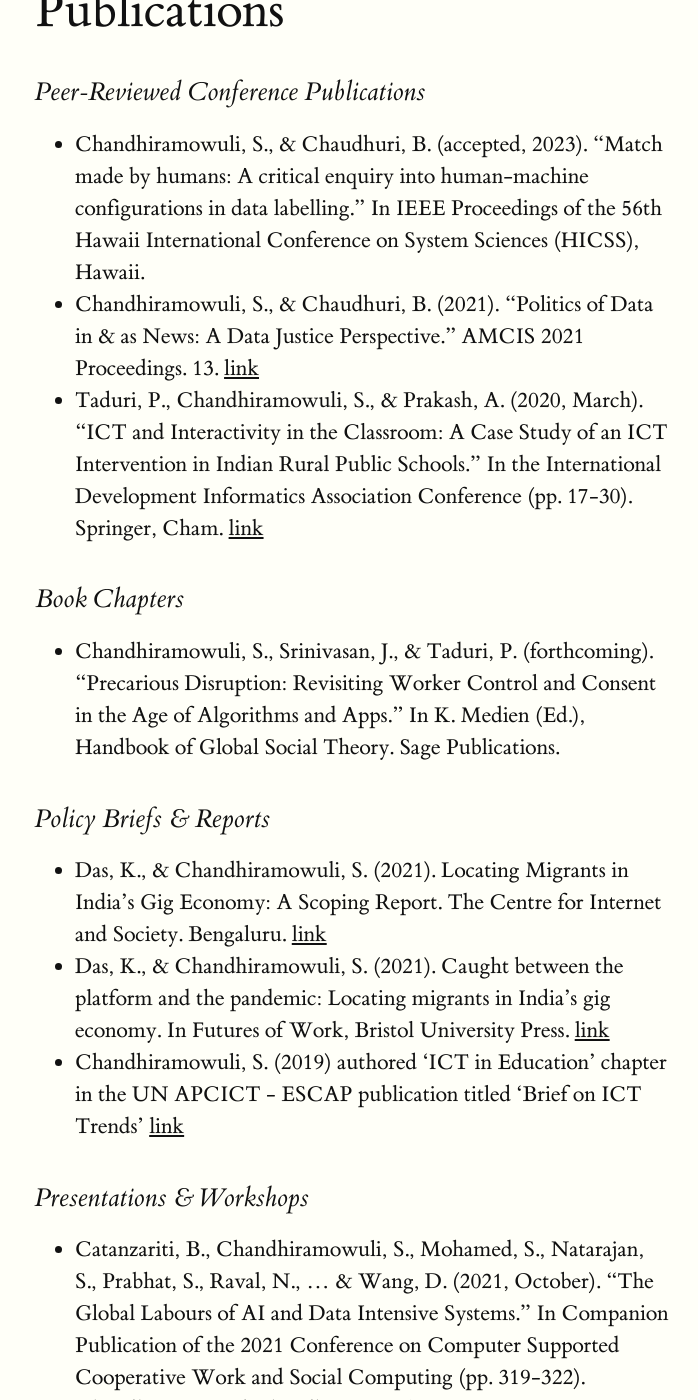
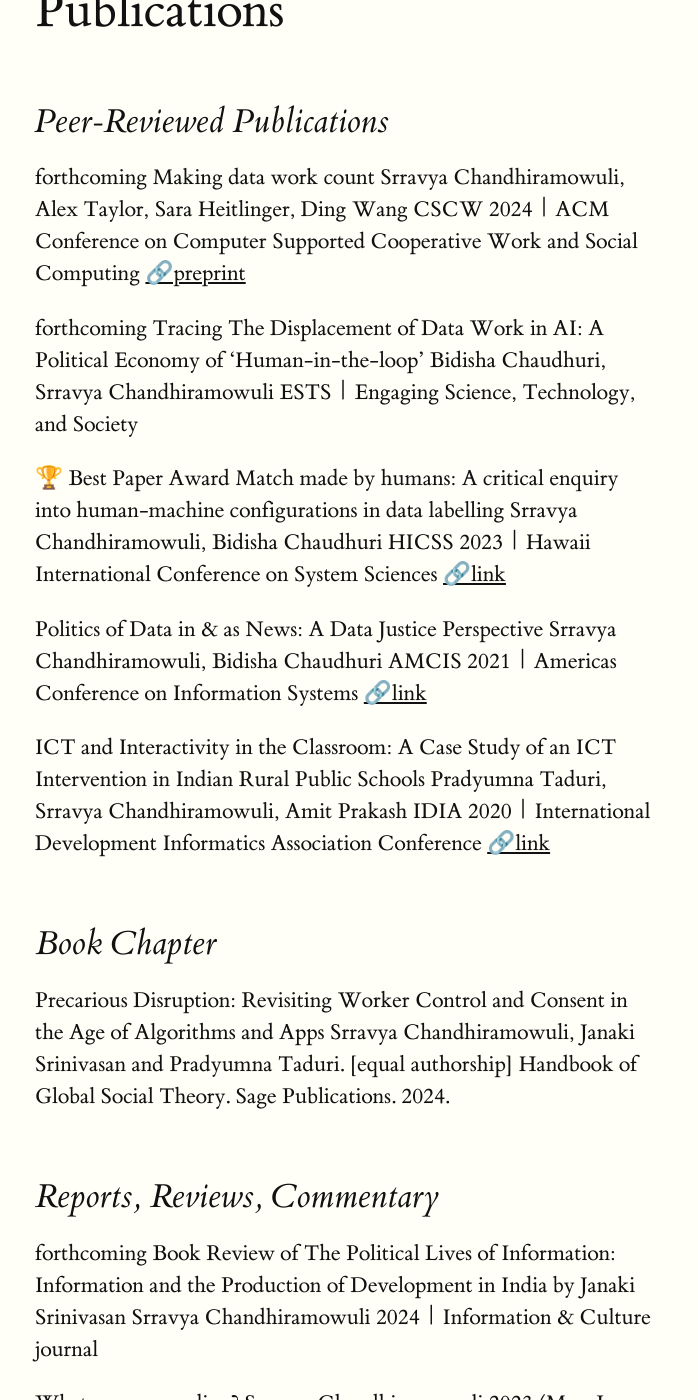
Before and after one commit to srravya/srravya.github.io, a Jekyll site: the page built from publications/index.md, in a window 1280 px wide and 1400 px high, scrolled down 244 px. Shown: the whole window, without its empty margins (125-823 px from the left). Built offline with Jekyll 4.4.1, drawn with Linux system fonts in a browser that asks for light colours; some of the changed text lies outside the part shown.

Commit message:
Add new publication formatting

```diff
--- a/publications/index.md
+++ b/publications/index.md
@@ -4,12 +4,73 @@
 description: A selected list of my research
 ---
 
+## Peer-reviewed publications
+
+forthcoming
+Making data work count
+Srravya Chandhiramowuli, Alex Taylor, Sara Heitlinger, Ding Wang
+CSCW 2024 | ACM Conference on Computer Supported Cooperative Work and Social Computing
+[🔗preprint](https://arxiv.org/abs/2311.18046)
+
+forthcoming
+Tracing The Displacement of Data Work in AI: A Political Economy of ‘Human-in-the-loop’
+Bidisha Chaudhuri, Srravya Chandhiramowuli
+ESTS | Engaging Science, Technology, and Society
+
+🏆 Best Paper Award
+Match made by humans: A critical enquiry into human-machine configurations in data labelling
+Srravya Chandhiramowuli, Bidisha Chaudhuri
+HICSS 2023 | Hawaii International Conference on System Sciences
+[🔗link](https://hdl.handle.net/10125/102882)
+
+Politics of Data in & as News: A Data Justice Perspective
+Srravya Chandhiramowuli, Bidisha Chaudhuri
+AMCIS 2021 | Americas Conference on Information Systems
+[🔗link](https://aisel.aisnet.org/amcis2021/global_develop/global_develop/13)
+
+ICT and Interactivity in the Classroom: A Case Study of an ICT Intervention in Indian Rural Public Schools
+Pradyumna Taduri, Srravya Chandhiramowuli, Amit Prakash
+IDIA 2020 | International Development Informatics Association Conference
+[🔗link](https://doi.org/10.1007/978-3-030-52014-4_2)
+
+## Book chapter
+
+Precarious Disruption: Revisiting Worker Control and Consent in the Age of Algorithms and Apps
+Srravya Chandhiramowuli, Janaki Srinivasan and Pradyumna Taduri. [equal authorship]
+Handbook of Global Social Theory. Sage Publications. 2024.
+
+## Reports, reviews, commentary
+
+forthcoming
+Book Review of The Political Lives of Information: Information and the Production of Development in India by Janaki Srinivasan
+Srravya Chandhiramowuli
+2024 | Information & Culture journal
+
+What are you reading?
+Srravya Chandhiramowuli
+2023 (May-June issue) | ACM Interactions magazine
+[🔗link](https://interactions.acm.org/archive/view/may-june-2023/srravya-chandhiramowuli)
+
+Between the platform and the pandemic: Locating migrants in India’s gig economy.
+Kaarika Das, Srravya Chandhiramowuli [equal authorship]
+2021 | Futures of Work blog, Bristol University Press
+[🔗link](https://futuresofwork.co.uk/2021/03/16/caught-between-the-platform-and-the-pandemic-locating-migrants-in-indias-gig-economy/)
+
+Locating Migrants in India’s Gig Economy: A Scoping Report
+Kaarika Das, Srravya Chandhiramowuli [equal authorship]
+2021 | The Centre for Internet and Society
+[🔗link](https://cis-india.org/raw/locating-migrants-in-indias-gig-economy-a-scoping-report)
+
+Chapter on ICT in Education in the ‘Brief on ICT Trends’ report
+Srravya Chandhiramowuli, Amit Prakash
+2019 | United Nations APCICT - ESCAP publication
+[🔗link](https://www.unapcict.org/sites/default/files/inline-files/ICT%20TRENDS_%20ICT%20for%20Education.pdf)
 
 ### Peer-reviewed conference publications
 
  - Chandhiramowuli, S., & Chaudhuri, B. (accepted, 2023). “Match made by humans: A critical enquiry into human-machine configurations in data labelling.” In IEEE Proceedings of the 56th Hawaii International Conference on System Sciences (HICSS), Hawaii.
- - Chandhiramowuli, S., & Chaudhuri, B. (2021). “Politics of Data in & as News: A Data Justice Perspective.” AMCIS 2021 Proceedings. 13. [link](https://aisel.aisnet.org/amcis2021/global_develop/global_develop/13)
- - Taduri, P., Chandhiramowuli, S., & Prakash, A. (2020, March). “ICT and Interactivity in the Classroom: A Case Study of an ICT Intervention in Indian Rural Public Schools.” In the International Development Informatics Association Conference (pp. 17-30). Springer, Cham. [link](https://doi.org/10.1007/978-3-030-52014-4_2)
+ - Chandhiramowuli, S., & Chaudhuri, B. (2021). “Politics of Data in & as News: A Data Justice Perspective.” AMCIS 2021 Proceedings. 13. [🔗link](https://aisel.aisnet.org/amcis2021/global_develop/global_develop/13)
+ - Taduri, P., Chandhiramowuli, S., & Prakash, A. (2020, March). “ICT and Interactivity in the Classroom: A Case Study of an ICT Intervention in Indian Rural Public Schools.” In the International Development Informatics Association Conference (pp. 17-30). Springer, Cham. [🔗link](https://doi.org/10.1007/978-3-030-52014-4_2)
 
 ### Book chapters
 
@@ -17,9 +78,9 @@
 
 ### Policy Briefs & Reports
 
- - Das, K., & Chandhiramowuli, S. (2021). Locating Migrants in India’s Gig Economy: A Scoping Report. The Centre for Internet and Society. Bengaluru. [link](https://cis-india.org/raw/locating-migrants-in-indias-gig-economy-a-scoping-report)
- - Das, K., & Chandhiramowuli, S. (2021). Caught between the platform and the pandemic: Locating migrants in India’s gig economy. In Futures of Work, Bristol University Press. [link](https://futuresofwork.co.uk/2021/03/16/caught-between-the-platform-and-the-pandemic-locating- migrants-in-indias-gig-economy/)
- - Chandhiramowuli, S. (2019) authored ‘ICT in Education’ chapter in the UN APCICT - ESCAP publication titled ‘Brief on ICT Trends’ [link](https://www.unapcict.org/sites/default/files/inline-files/ICT%20TRENDS_%20ICT%20for%20Education.pdf)
+ - Das, K., & Chandhiramowuli, S. (2021). Locating Migrants in India’s Gig Economy: A Scoping Report. The Centre for Internet and Society. Bengaluru. [🔗link](https://cis-india.org/raw/locating-migrants-in-indias-gig-economy-a-scoping-report)
+ - Das, K., & Chandhiramowuli, S. (2021). Caught between the platform and the pandemic: Locating migrants in India’s gig economy. In Futures of Work, Bristol University Press. [🔗link](https://futuresofwork.co.uk/2021/03/16/caught-between-the-platform-and-the-pandemic-locating- migrants-in-indias-gig-economy/)
+ - Chandhiramowuli, S. (2019) authored ‘ICT in Education’ chapter in the UN APCICT - ESCAP publication titled ‘Brief on ICT Trends’ [🔗link](https://www.unapcict.org/sites/default/files/inline-files/ICT%20TRENDS_%20ICT%20for%20Education.pdf)
 
 ### Presentations & Workshops
 
```
